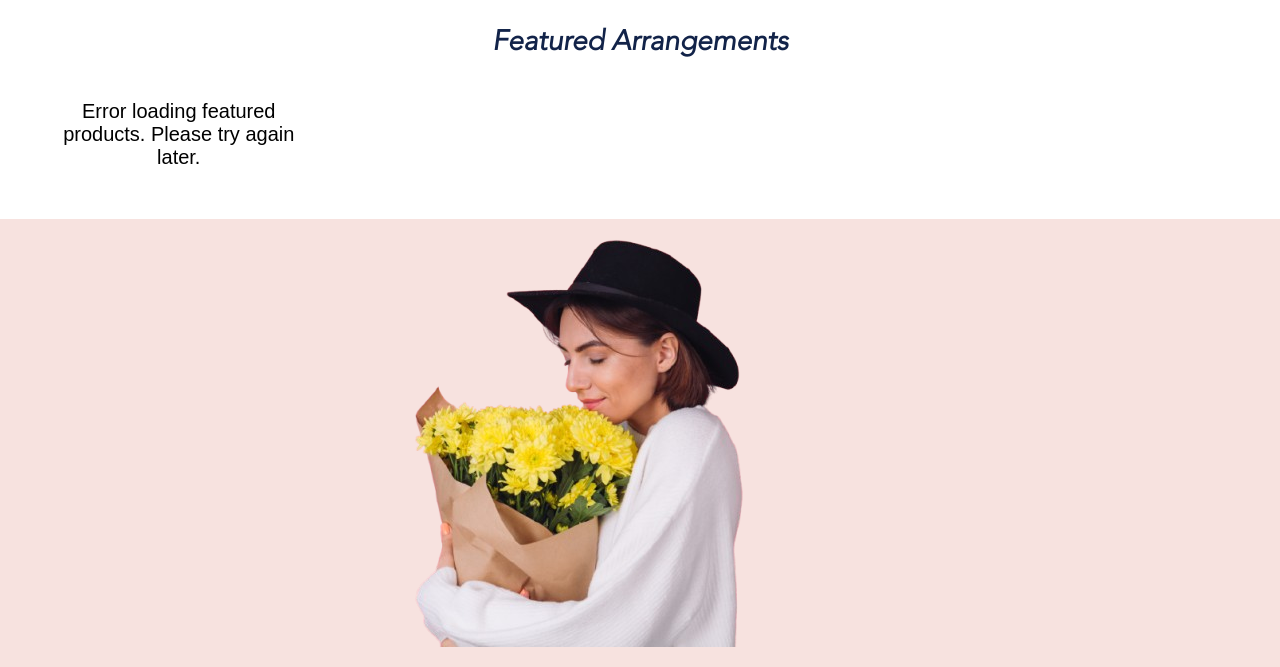
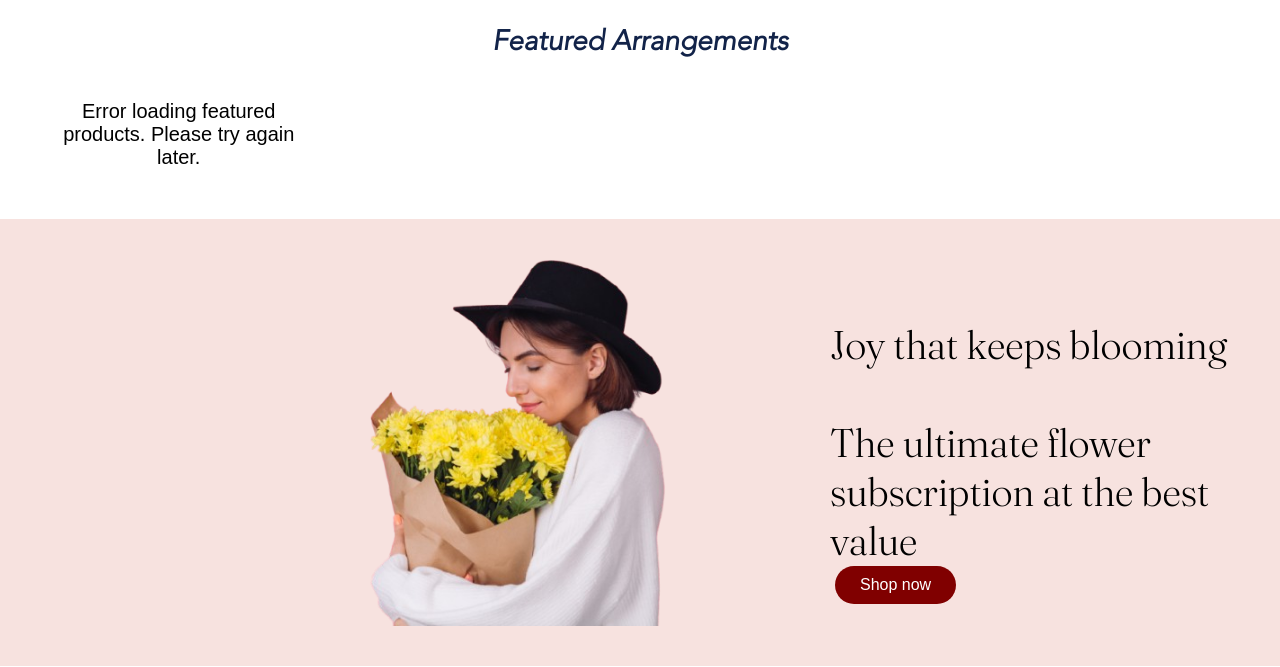
Before and after one commit to JayEm6768/Ar-s-Flowers, a PHP site: page /home.php in a window 1280 px wide. Shown: the part 904-1571 px from the top of the page. Run offline with PHP 8.4, Linux system fonts and the light colour scheme; some web fonts are replaced.

Commit message:
added a fifth div in the homepage

```diff
--- a/home.php
+++ b/home.php
@@ -185,6 +185,7 @@
       font-style: normal;
     }
 
+
     .shop-button1 {
       background-color: #800000;
       color: white;
@@ -200,6 +201,23 @@
     }
 
     .shop-button1:hover {
+      opacity: 0.9;
+    }
+    .shop-button2 {
+      background-color: #800000;
+      color: white;
+      border: none;
+      border-radius: 25px;
+      padding: 10px 25px;
+      font-size: 16px;
+      cursor: pointer;
+      font-family: Arial, sans-serif;
+      position: absolute;
+      top: 1450px;
+      left: 835px;
+    }
+
+    .shop-button2:hover {
       opacity: 0.9;
     }
     .festives{
@@ -222,21 +240,36 @@
   min-height: 300px;
   background-color: #F7E2DF;
   margin-top: 30px;
-  padding: 20px;
+  padding: 40px;
   display: flex;
-  justify-content: flex-start; /* Changed from center to flex-start */
-  align-items: center;
-  overflow: hidden;
-  position: relative; /* Added for positioning context */
+  align-items: center; /* Vertically centers items */
+  gap: 40px; /* Space between image and text */
 }
 
 .div5pic {
-  max-width: 80%;
-  max-height: 80%;
+  width: 550px;
+  height: auto;
   object-fit: contain;
-  position: relative; /* Changed to relative */
-  left: 250px; /* Moves image 20px to the left */
-  /* Adjust this value to move more/less: -10px, -30px, etc. */
+  flex-shrink: 0; /* Prevents image from shrinking */
+  margin-left: 200px;
+}
+
+.div5text {
+  font-size: 40px;
+  font-family: 'Fraunces_72pt-Light', serif;
+  max-width: 600px; /* Prevents text from getting too wide */
+}
+
+/* Responsive adjustments */
+@media (max-width: 1200px) {
+  .div5 {
+    flex-direction: column;
+    text-align: center;
+  }
+  .div5pic {
+    width: 100%;
+    max-width: 550px;
+  }
 }
 
   </style>
@@ -248,7 +281,7 @@
       <h5><p class=" festives">Flowers For The Festivities</p></h5>
       <p class="wordmargin Christmas"> spread the cheer with fresh  <br>
         holiday blooms for your home or theirs!</p>
-      <button class="shop-button1" onclick="window.location.href='shop.php'">Shop now</button>
+      <button class="shop-button1" onclick="window.location.href='productPage.php'">Shop now</button>
     </div>
     <div class="box box2">
       <img src="pictures/rose.png" alt="Ar's Flower Rose Bouquet">
@@ -257,7 +290,7 @@
 
   <div class="box3">
     <h6>Elevate your holiday decor with festive arrangements and centerpieces.</h6>
-    <p class="underline-text letter-spacing wordmargin" onclick="window.location.href='shop.php'">Shop Now!</p>
+    <p class="underline-text letter-spacing wordmargin" onclick="window.location.href='productPage.php'">Shop Now!</p>
   </div>
 
   <div class="box4">
@@ -269,6 +302,8 @@
 
      <div class="div5">
   <img class="div5pic" src="pictures/stylish.png" alt="">
+  <p class="div5text">Joy that keeps blooming<br><br>The ultimate flower<br>subscription at the best value<br></p>
+  <button class="shop-button2" onclick="window.location.href='productPage.php'">Shop now</button>
 </div>
 
 
```
